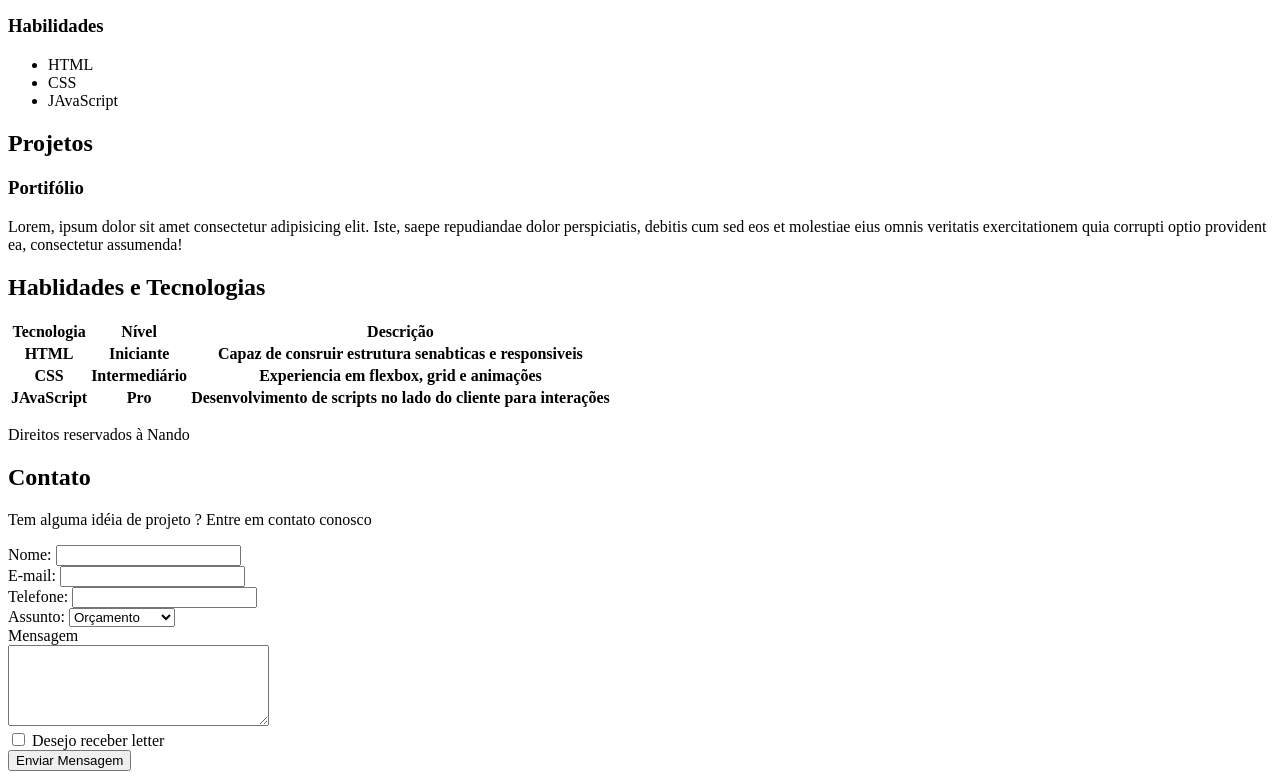
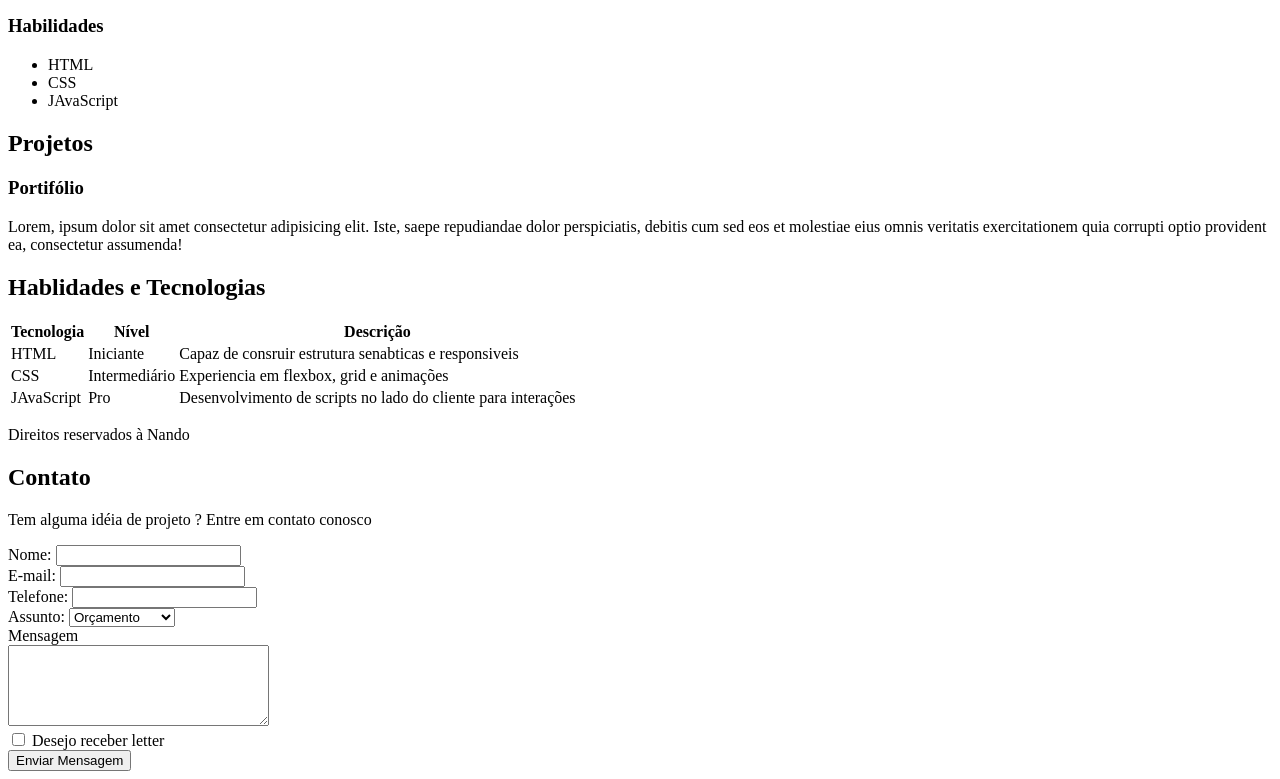
Before and after one commit to poraodonando/SC_Tech, a plain HTML site: page index.html in a window 1280 px wide. Shown: the part 843-1622 px from the top of the page. Drawn offline with Linux system fonts and the light colour scheme.

Commit message:
melhorando tabela

```diff
--- a/index.html
+++ b/index.html
@@ -71,21 +71,21 @@
 
                 <tbody>
                     <tr>
-                        <th>HTML</th>
-                        <th>Iniciante</th>
-                        <th>Capaz de consruir estrutura senabticas e responsiveis</th>
+                        <td>HTML</td>
+                        <td>Iniciante</td>
+                        <td>Capaz de consruir estrutura senabticas e responsiveis</td>
                     </tr>
 
                     <tr>
-                        <th>CSS</th>
-                        <th>Intermediário</th>
-                        <th>Experiencia em flexbox, grid e animações</th>
+                        <td>CSS</td>
+                        <td>Intermediário</td>
+                        <td>Experiencia em flexbox, grid e animações</td>
                     </tr>
 
                      <tr>
-                        <th>JAvaScript</th>
-                        <th>Pro</th>
-                        <th>Desenvolvimento de scripts no lado do cliente para interações</th>
+                        <td>JAvaScript</td>
+                        <td>Pro</td>
+                        <td>Desenvolvimento de scripts no lado do cliente para interações</td>
                     </tr>
 
                 </tbody>
```
